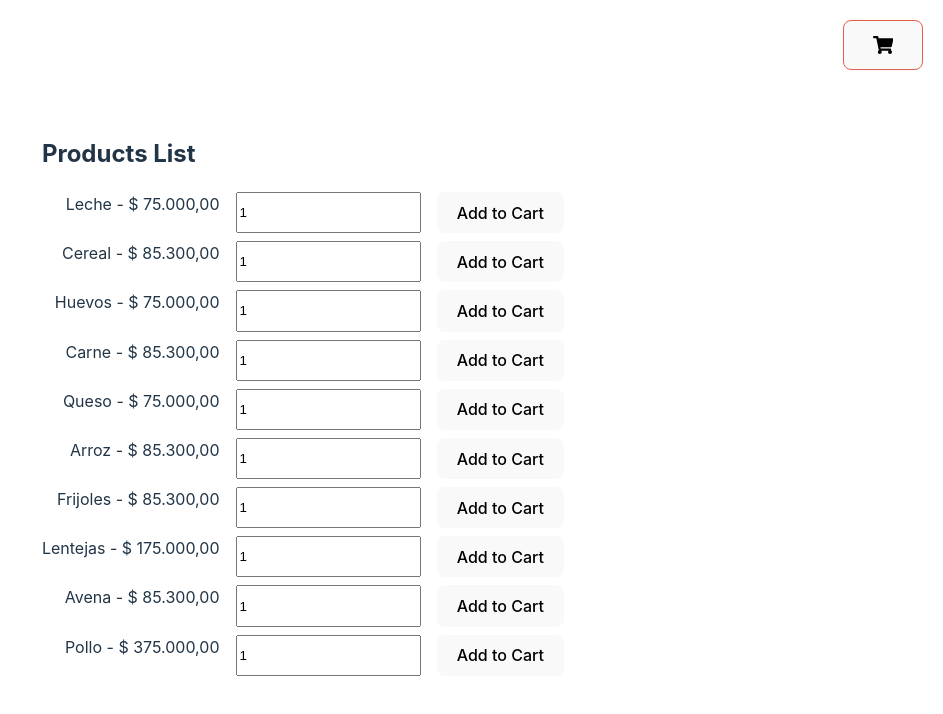
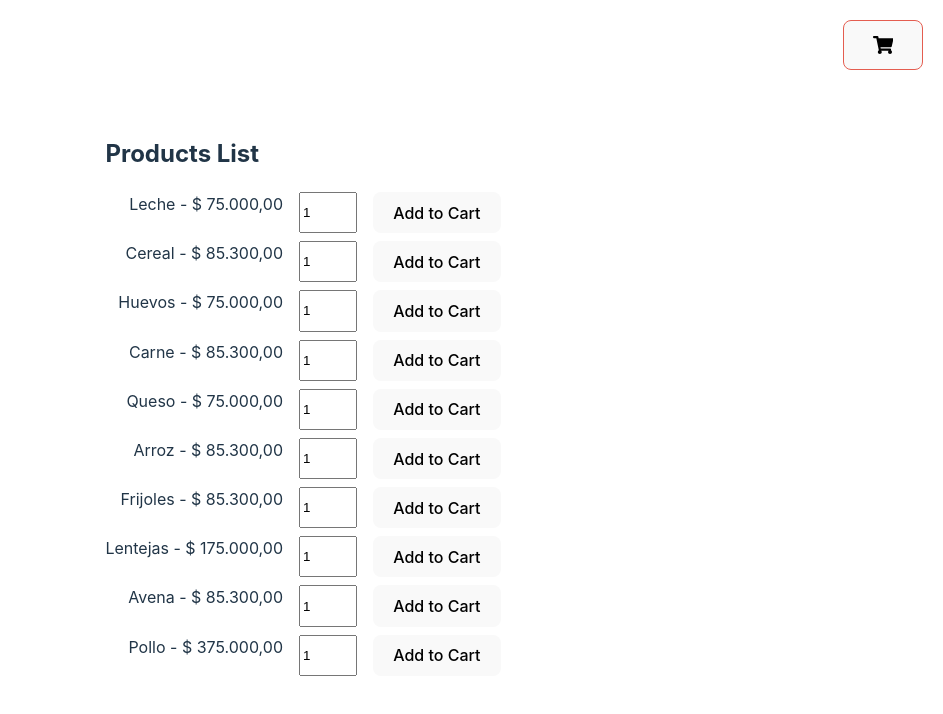
Before and after one commit to MartinDCalderonP/n5-challenge, a React (Vite) app: page / in a window 1280 px wide. Shown: the top 714 px of the page, without its empty margins (337-1280 px from the left). Built offline with nearby package versions, Linux system fonts and the light colour scheme.

Commit message:
style: change width of ProductListItem inputs

```diff
--- a/src/components/ProductsList/ProductListItem/styles.module.scss
+++ b/src/components/ProductsList/ProductListItem/styles.module.scss
@@ -3,4 +3,8 @@
   gap: 1rem;
   justify-content: flex-end;
   margin-bottom: 0.5rem;
+
+  input {
+    width: 50px;
+  }
 }
```
